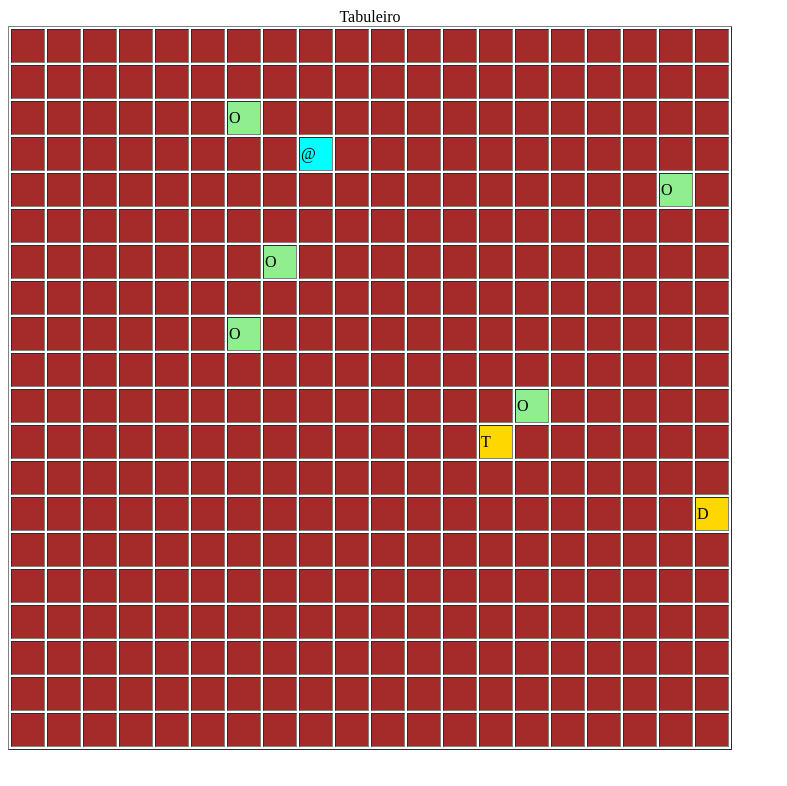
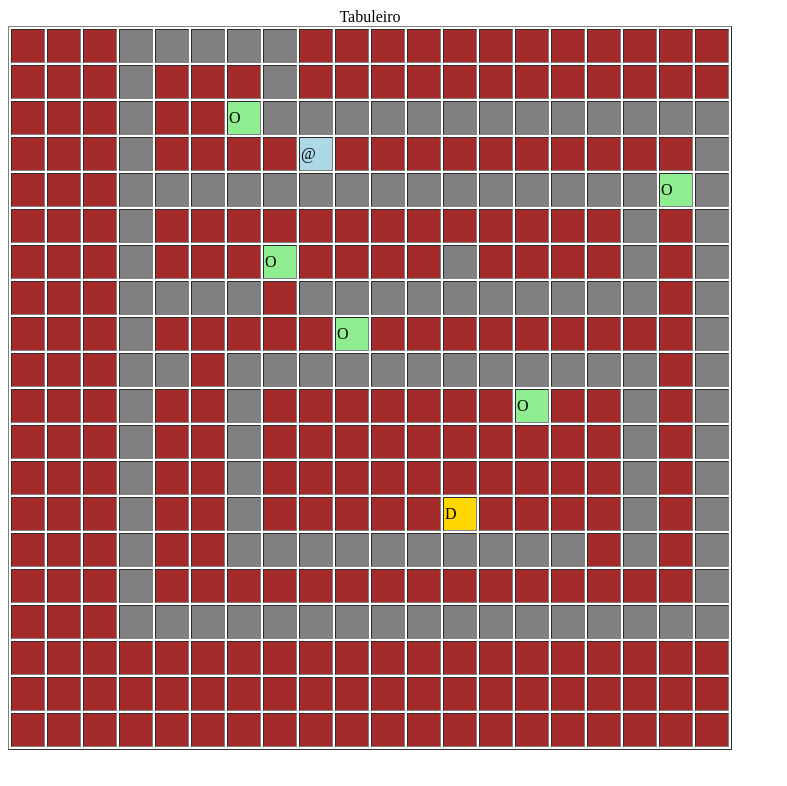
Before and after one commit to ufjf-dcc121/dcc121-2021-1er-atv6-salesmiguelz, a plain HTML site: page index.html in a window 1280 px wide. Shown: the whole page, without its empty margins (0-787 px from the left). Drawn offline with Linux system fonts and the light colour scheme.

Commit message:
Adiciona as paredes e correçao nos posicionamentos

```diff
--- a/index.html
+++ b/index.html
@@ -14,15 +14,20 @@
         }
 
         #heroi{
-            background-color: aqua;
+            background-color: lightblue;
         }
 
-        #orc{
+        .orc{
             background-color: lightgreen;
         }
 
-        #tesouro{
+        .tesouro{
             background-color: gold;
+        }
+
+        .parede{
+            font-size: 0;
+            background-color: grey;
         }
     </style>
 </head>
@@ -34,11 +39,11 @@
             <td></td>
             <td></td>
             <td></td>
-            <td></td>
-            <td></td>
-            <td></td>
-            <td></td>
-            <td></td>
+            <td class="parede"></td>
+            <td class="parede"></td>
+            <td class="parede"></td>
+            <td class="parede"></td>
+            <td class="parede"></td>
             <td></td>
             <td></td>
             <td></td>
@@ -57,6 +62,329 @@
             <td></td>
             <td></td>
             <td></td>
+            <td class="parede"></td>
+            <td></td>
+            <td></td>
+            <td></td>
+            <td class="parede"></td>
+            <td></td>
+            <td></td>
+            <td></td>
+            <td></td>
+            <td></td>
+            <td></td>
+            <td></td>
+            <td></td>
+            <td></td>
+            <td></td>
+            <td></td>
+            <td></td>
+        </tr>
+
+        <tr>
+            <td ></td>
+            <td></td>
+            <td></td>
+            <td class="parede"></td>
+            <td></td>
+            <td></td>
+            <td class="orc">O</td>
+            <td class="parede"></td>
+            <td class="parede"></td>
+            <td class="parede"></td>
+            <td class="parede"></td>
+            <td class="parede"></td>
+            <td class="parede"></td>
+            <td class="parede"></td>
+            <td class="parede"></td>
+            <td class="parede"> </td>
+            <td class="parede"></td>
+            <td class="parede"></td>
+            <td class="parede"></td>
+            <td class="parede"></td>
+        </tr>
+
+        <tr>
+            <td></td>
+            <td></td>
+            <td></td>
+            <td class="parede"></td>
+            <td></td>
+            <td></td>
+            <td></td>
+            <td></td>
+            <td id="heroi">@</td>
+            <td></td>
+            <td></td>
+            <td></td>
+            <td></td>
+            <td></td>
+            <td></td>
+            <td></td>
+            <td></td>
+            <td></td>
+            <td></td>
+            <td class="parede"></td>
+        </tr>
+
+        <tr>
+            <td></td>
+            <td></td>
+            <td></td>
+            <td class="parede"></td>
+            <td class="parede"></td>
+            <td class="parede"></td>
+            <td class="parede"></td>
+            <td class="parede"></td>
+            <td class="parede"></td>
+            <td class="parede"></td>
+            <td class="parede"></td>
+            <td class="parede"></td>
+            <td class="parede"></td>
+            <td class="parede"> </td>
+            <td class="parede"></td>
+            <td class="parede"></td>
+            <td class="parede"></td>
+            <td class="parede"> </td>
+            <td class="orc">O</td>
+            <td class="parede"></td>
+        </tr>
+
+        <tr>
+            <td></td>
+            <td></td>
+            <td></td>
+            <td class="parede"></td>
+            <td></td>
+            <td></td>
+            <td></td>
+            <td></td>
+            <td></td>
+            <td></td>
+            <td ></td>
+            <td></td>
+            <td ></td>
+            <td></td>
+            <td></td>
+            <td></td>
+            <td ></td>
+            <td class="parede"></td>
+            <td></td>
+            <td class="parede"></td>
+        </tr>
+
+        <tr>
+            <td></td>
+            <td></td>
+            <td></td>
+            <td class="parede"></td>
+            <td></td>
+            <td></td>
+            <td> </td>
+            <td class="orc">O</td>
+            <td></td>
+            <td></td>
+            <td ></td>
+            <td></td>
+            <td class="parede" class="tesouro">T</td>
+            <td ></td>
+            <td></td>
+            <td></td>
+            <td></td>
+            <td class="parede"></td>
+            <td > </td>
+            <td  class="parede"></td>
+        </tr>
+
+        <tr>
+            <td ></td>
+            <td></td>
+            <td></td>
+            <td class="parede"></td>
+            <td class="parede"></td>
+            <td class="parede"></td>
+            <td class="parede"></td>
+            <td></td>
+            <td class="parede"></td>
+            <td class="parede"></td>
+            <td class="parede"></td>
+            <td class="parede"></td>
+            <td class="parede"></td>
+            <td class="parede"></td>
+            <td class="parede"></td>
+            <td class="parede"></td>
+            <td class="parede"></td>
+            <td class="parede"></td>
+            <td ></td>
+            <td  class="parede"></td>
+        </tr>
+
+        <tr>
+            <td></td>
+            <td></td>
+            <td></td>
+            <td class="parede"></td>
+            <td></td>
+            <td></td>
+            <td></td>
+            <td></td>
+            <td></td>
+            <td class="orc">O</td>
+            <td></td>
+            <td></td>
+            <td></td>
+            <td></td>
+            <td></td>
+            <td></td>
+            <td></td>
+            <td></td>
+            <td></td>
+            <td class="parede"></td>
+        </tr>
+
+        <tr>
+            <td></td>
+            <td></td>
+            <td></td>
+            <td class="parede"></td>
+            <td class="parede"></td>
+            <td></td>
+            <td class="parede"></td>
+            <td class="parede"></td>
+            <td class="parede"></td>
+            <td class="parede"></td>
+            <td class="parede"></td>
+            <td class="parede"></td>
+            <td class="parede"></td>
+            <td class="parede"></td>
+            <td class="parede"></td>
+            <td class="parede"></td>
+            <td class="parede"></td>
+            <td class="parede"></td>
+            <td ></td>
+            <td class="parede"></td>
+        </tr>
+
+        <tr>
+            <td></td>
+            <td></td>
+            <td></td>
+            <td class="parede"></td>
+            <td></td>
+            <td></td>
+            <td class="parede"></td>
+            <td></td>
+            <td></td>
+            <td></td>
+            <td></td>
+            <td></td>
+            <td></td>
+            <td></td>
+            <td class="orc">O</td>
+            <td></td>
+            <td></td>
+            <td class="parede"></td>
+            <td></td>
+            <td class="parede"></td>
+        </tr>
+
+        <tr>
+            <td></td>
+            <td></td>
+            <td></td>
+            <td class="parede"></td>
+            <td></td>
+            <td></td>
+            <td class="parede"></td>
+            <td></td>
+            <td></td>
+            <td></td>
+            <td></td>
+            <td></td>
+            <td></td>
+            <td></td>
+            <td></td>
+            <td></td>
+            <td></td>
+            <td class="parede"></td>
+            <td ></td>
+            <td class="parede"></td>
+        </tr>
+
+        <tr>
+            <td></td>
+            <td></td>
+            <td></td>
+            <td class="parede"></td>
+            <td></td>
+            <td></td>
+            <td class="parede"></td>
+            <td></td>
+            <td></td>
+            <td></td>
+            <td></td>
+            <td></td>
+            <td></td>
+            <td></td>
+            <td></td>
+            <td></td>
+            <td></td>
+            <td class="parede"></td>
+            <td></td>
+            <td class="parede"></td>
+        </tr>
+
+        <tr>
+            <td></td>
+            <td></td>
+            <td></td>
+            <td class="parede"></td>
+            <td></td>
+            <td></td>
+            <td class="parede"></td>
+            <td></td>
+            <td></td>
+            <td></td>
+            <td></td>
+            <td></td>
+            <td class="tesouro">D</td>
+            <td></td>
+            <td></td>
+            <td></td>
+            <td></td>
+            <td class="parede"></td>
+            <td></td>
+            <td class="parede"></td>
+        </tr>
+
+        <tr>
+            <td></td>
+            <td></td>
+            <td></td>
+            <td class="parede"></td>
+            <td></td>
+            <td></td>
+            <td class="parede"></td>
+            <td class="parede"></td>
+            <td class="parede"></td>
+            <td class="parede"></td>
+            <td class="parede"></td>
+            <td class="parede"></td>
+            <td class="parede"></td>
+            <td class="parede"></td>
+            <td class="parede"></td>
+            <td class="parede"></td>
+            <td></td>
+            <td class="parede"></td>
+            <td></td>
+            <td class="parede"></td>
+        </tr>
+
+        <tr>
+            <td></td>
+            <td></td>
+            <td></td>
+            <td class="parede"></td>
             <td></td>
             <td></td>
             <td></td>
@@ -72,353 +400,30 @@
             <td></td>
             <td></td>
             <td></td>
-            <td></td>
-            <td></td>
+            <td class="parede"> </td>
         </tr>
 
         <tr>
             <td></td>
             <td></td>
             <td></td>
-            <td></td>
-            <td></td>
-            <td></td>
-            <td id="orc">O</td>
-            <td></td>
-            <td></td>
-            <td></td>
-            <td></td>
-            <td></td>
-            <td></td>
-            <td></td>
-            <td></td>
-            <td></td>
-            <td></td>
-            <td></td>
-            <td></td>
-            <td></td>
-        </tr>
-
-        <tr>
-            <td></td>
-            <td></td>
-            <td></td>
-            <td></td>
-            <td></td>
-            <td></td>
-            <td></td>
-            <td></td>
-            <td id="heroi">@</td>
-            <td></td>
-            <td></td>
-            <td></td>
-            <td></td>
-            <td></td>
-            <td></td>
-            <td></td>
-            <td></td>
-            <td></td>
-            <td></td>
-            <td></td>
-        </tr>
-
-        <tr>
-            <td></td>
-            <td></td>
-            <td></td>
-            <td></td>
-            <td></td>
-            <td></td>
-            <td></td>
-            <td></td>
-            <td></td>
-            <td></td>
-            <td></td>
-            <td></td>
-            <td></td>
-            <td></td>
-            <td></td>
-            <td></td>
-            <td></td>
-            <td></td>
-            <td id="orc">O</td>
-            <td></td>
-        </tr>
-
-        <tr>
-            <td></td>
-            <td></td>
-            <td></td>
-            <td></td>
-            <td></td>
-            <td></td>
-            <td></td>
-            <td></td>
-            <td></td>
-            <td></td>
-            <td></td>
-            <td></td>
-            <td></td>
-            <td></td>
-            <td></td>
-            <td></td>
-            <td></td>
-            <td></td>
-            <td></td>
-            <td></td>
-        </tr>
-
-        <tr>
-            <td></td>
-            <td></td>
-            <td></td>
-            <td></td>
-            <td></td>
-            <td></td>
-            <td></td>
-            <td id="orc">O</td>
-            <td></td>
-            <td></td>
-            <td></td>
-            <td></td>
-            <td></td>
-            <td></td>
-            <td></td>
-            <td></td>
-            <td></td>
-            <td></td>
-            <td></td>
-            <td></td>
-        </tr>
-
-        <tr>
-            <td></td>
-            <td></td>
-            <td></td>
-            <td></td>
-            <td></td>
-            <td></td>
-            <td></td>
-            <td></td>
-            <td></td>
-            <td></td>
-            <td></td>
-            <td></td>
-            <td></td>
-            <td></td>
-            <td></td>
-            <td></td>
-            <td></td>
-            <td></td>
-            <td></td>
-            <td></td>
-        </tr>
-
-        <tr>
-            <td></td>
-            <td></td>
-            <td></td>
-            <td></td>
-            <td></td>
-            <td></td>
-            <td id="orc">O</td>
-            <td></td>
-            <td></td>
-            <td></td>
-            <td></td>
-            <td></td>
-            <td></td>
-            <td></td>
-            <td></td>
-            <td></td>
-            <td></td>
-            <td></td>
-            <td></td>
-            <td></td>
-        </tr>
-
-        <tr>
-            <td></td>
-            <td></td>
-            <td></td>
-            <td></td>
-            <td></td>
-            <td></td>
-            <td></td>
-            <td></td>
-            <td></td>
-            <td></td>
-            <td></td>
-            <td></td>
-            <td></td>
-            <td></td>
-            <td></td>
-            <td></td>
-            <td></td>
-            <td></td>
-            <td></td>
-            <td></td>
-        </tr>
-
-        <tr>
-            <td></td>
-            <td></td>
-            <td></td>
-            <td></td>
-            <td></td>
-            <td></td>
-            <td></td>
-            <td></td>
-            <td></td>
-            <td></td>
-            <td></td>
-            <td></td>
-            <td></td>
-            <td></td>
-            <td id="orc">O</td>
-            <td></td>
-            <td></td>
-            <td></td>
-            <td></td>
-            <td></td>
-        </tr>
-
-        <tr>
-            <td></td>
-            <td></td>
-            <td></td>
-            <td></td>
-            <td></td>
-            <td></td>
-            <td></td>
-            <td></td>
-            <td></td>
-            <td></td>
-            <td></td>
-            <td></td>
-            <td></td>
-            <td id="tesouro">T</td>
-            <td></td>
-            <td></td>
-            <td></td>
-            <td></td>
-            <td></td>
-            <td></td>
-        </tr>
-
-        <tr>
-            <td></td>
-            <td></td>
-            <td></td>
-            <td></td>
-            <td></td>
-            <td></td>
-            <td></td>
-            <td></td>
-            <td></td>
-            <td></td>
-            <td></td>
-            <td></td>
-            <td></td>
-            <td></td>
-            <td></td>
-            <td></td>
-            <td></td>
-            <td></td>
-            <td></td>
-            <td></td>
-        </tr>
-
-        <tr>
-            <td></td>
-            <td></td>
-            <td></td>
-            <td></td>
-            <td></td>
-            <td></td>
-            <td></td>
-            <td></td>
-            <td></td>
-            <td></td>
-            <td></td>
-            <td></td>
-            <td></td>
-            <td></td>
-            <td></td>
-            <td></td>
-            <td></td>
-            <td></td>
-            <td></td>
-            <td id="tesouro">D</td>
-        </tr>
-
-        <tr>
-            <td></td>
-            <td></td>
-            <td></td>
-            <td></td>
-            <td></td>
-            <td></td>
-            <td></td>
-            <td></td>
-            <td></td>
-            <td></td>
-            <td></td>
-            <td></td>
-            <td></td>
-            <td></td>
-            <td></td>
-            <td></td>
-            <td></td>
-            <td></td>
-            <td></td>
-            <td></td>
-        </tr>
-
-        <tr>
-            <td></td>
-            <td></td>
-            <td></td>
-            <td></td>
-            <td></td>
-            <td></td>
-            <td></td>
-            <td></td>
-            <td></td>
-            <td></td>
-            <td></td>
-            <td></td>
-            <td></td>
-            <td></td>
-            <td></td>
-            <td></td>
-            <td></td>
-            <td></td>
-            <td></td>
-            <td></td>
-        </tr>
-
-        <tr>
-            <td></td>
-            <td></td>
-            <td></td>
-            <td></td>
-            <td></td>
-            <td></td>
-            <td></td>
-            <td></td>
-            <td></td>
-            <td></td>
-            <td></td>
-            <td></td>
-            <td></td>
-            <td></td>
-            <td></td>
-            <td></td>
-            <td></td>
-            <td></td>
-            <td></td>
-            <td></td>
+            <td class="parede"></td>
+            <td class="parede"></td>
+            <td class="parede"></td>
+            <td class="parede"></td>
+            <td class="parede"></td>
+            <td class="parede"></td>
+            <td class="parede"></td>
+            <td class="parede"></td>
+            <td class="parede"></td>
+            <td class="parede"></td>
+            <td class="parede"></td>
+            <td class="parede"></td>
+            <td class="parede"></td>
+            <td class="parede"></td>
+            <td class="parede"></td>
+            <td class="parede"></td>
+            <td class="parede"></td>
         </tr>
         <tr>
             <td></td>
```
